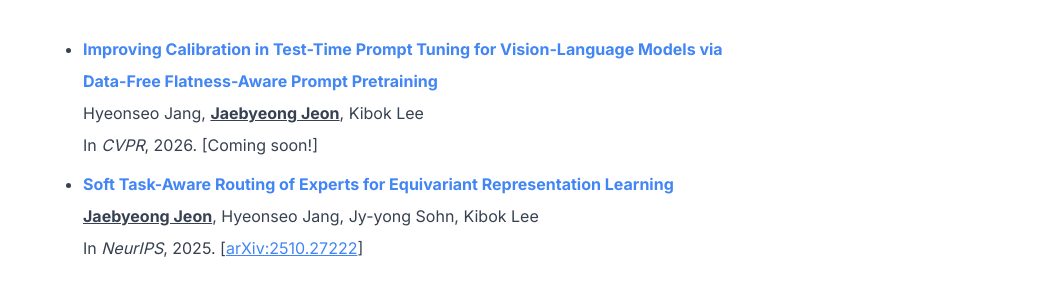
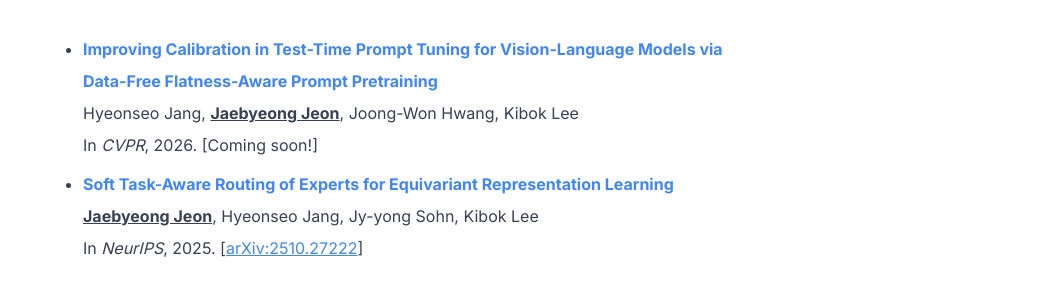
Before and after one commit to jaebyeong98/jaebyeong98.github.io, a Jekyll site: the page built from index.md, in a window 1280 px wide. Shown: the part 1004-1301 px from the top of the page, without its empty margins (237-1280 px from the left). Built offline with Jekyll 4.4.1, drawn with Linux system fonts in a browser that asks for light colours.

```diff
--- a/_data/home.yml
+++ b/_data/home.yml
@@ -87,7 +87,7 @@ education:
 
 publications:
   - title: "<strong style='color: #4285f4;'>Improving Calibration in Test-Time Prompt Tuning for Vision-Language Models via Data-Free Flatness-Aware Prompt Pretraining</strong> <br>
-           Hyeonseo Jang, <strong><u>Jaebyeong Jeon</u></strong>, Kibok Lee <br>
+           Hyeonseo Jang, <strong><u>Jaebyeong Jeon</u></strong>, Joong-Won Hwang, Kibok Lee <br>
            In <em>CVPR</em>, 2026. [Coming soon!]"
     url: false
   - title: "<strong style='color: #4285f4;'>Soft Task-Aware Routing of Experts for Equivariant Representation Learning</strong> <br>
```
